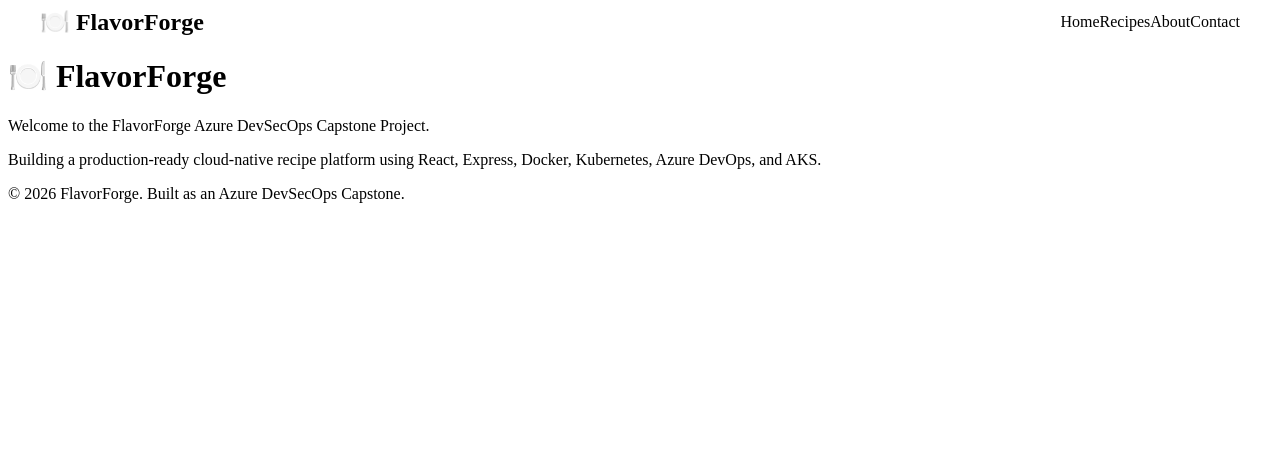
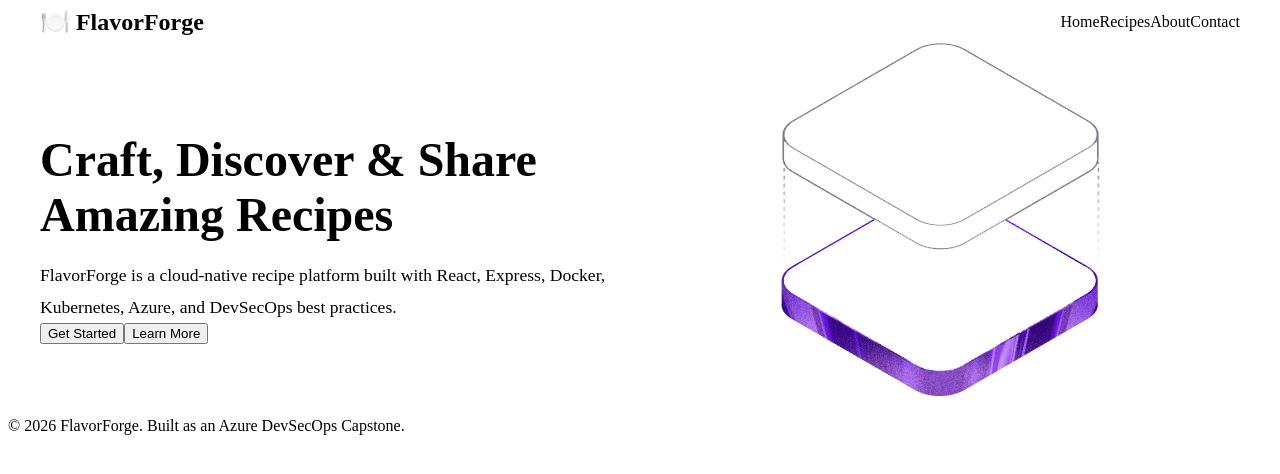
Before and after one commit to bymalathi/flavorforge-azure-devsecops-capstone, a React app in the folder frontend/: page / in a window 1280 px wide. Shown: the top 474 px of the page. Built offline with nearby package versions, Linux system fonts and the light colour scheme; the HTML template or start-up script is replaced by a standard one.

Commit message:
feat(frontend): add hero section component

```diff
--- /dev/null
+++ b/frontend/src/components/Hero/Hero.css
@@ -0,0 +1,42 @@
+.hero {
+  max-width: 1200px;
+  margin: 0 auto;
+  padding: var(--spacing-xl);
+
+  display: flex;
+  align-items: center;
+  justify-content: space-between;
+  gap: var(--spacing-xl);
+}
+
+.hero-content {
+  flex: 1;
+}
+
+.hero-content h1 {
+  font-size: 3rem;
+  margin-bottom: var(--spacing-lg);
+  color: var(--color-text);
+}
+
+.hero-content p {
+  font-size: 1.1rem;
+  color: var(--color-text-light);
+  margin-bottom: var(--spacing-xl);
+  line-height: 1.8;
+}
+
+.hero-buttons {
+  display: flex;
+  gap: var(--spacing-md);
+}
+
+.hero-image {
+  flex: 1;
+  text-align: center;
+}
+
+.hero-image img {
+  max-width: 100%;
+  height: auto;
+}
--- /dev/null
+++ b/frontend/src/components/Hero/Hero.jsx
@@ -0,0 +1,28 @@
+import "./Hero.css";
+import heroImage from "../../assets/hero.png";
+
+function Hero() {
+  return (
+    <section className="hero">
+      <div className="hero-content">
+        <h1>Craft, Discover & Share Amazing Recipes</h1>
+
+        <p>
+          FlavorForge is a cloud-native recipe platform built with React,
+          Express, Docker, Kubernetes, Azure, and DevSecOps best practices.
+        </p>
+
+        <div className="hero-buttons">
+          <button className="btn btn-primary">Get Started</button>
+          <button className="btn btn-secondary">Learn More</button>
+        </div>
+      </div>
+
+      <div className="hero-image">
+        <img src={heroImage} alt="FlavorForge Hero" />
+      </div>
+    </section>
+  );
+}
+
+export default Hero;
--- a/frontend/src/pages/HomePage.jsx
+++ b/frontend/src/pages/HomePage.jsx
@@ -1,24 +1,12 @@
 import Header from "../components/Header/Header";
+import Hero from "../components/Hero/Hero";
 import Footer from "../components/Footer/Footer";
 
 function HomePage() {
   return (
     <>
       <Header />
-
-      <main>
-        <h1>🍽️ FlavorForge</h1>
-
-        <p>
-          Welcome to the FlavorForge Azure DevSecOps Capstone Project.
-        </p>
-
-        <p>
-          Building a production-ready cloud-native recipe platform using React,
-          Express, Docker, Kubernetes, Azure DevOps, and AKS.
-        </p>
-      </main>
-
+      <Hero />
       <Footer />
     </>
   );
--- a/frontend/src/styles/global.css
+++ b/frontend/src/styles/global.css
@@ -26,3 +26,31 @@ p {
   margin-bottom: 12px;
   line-height: 1.6;
 }
+
+.btn {
+  padding: 12px 24px;
+  border: none;
+  border-radius: var(--radius-md);
+  cursor: pointer;
+  font-size: 1rem;
+  font-weight: 600;
+}
+
+.btn-primary {
+  background: var(--color-primary);
+  color: white;
+}
+
+.btn-primary:hover {
+  background: var(--color-primary-dark);
+}
+
+.btn-secondary {
+  background: var(--color-surface);
+  color: var(--color-primary);
+  border: 1px solid var(--color-primary);
+}
+
+.btn-secondary:hover {
+  background: var(--color-background);
+}
```
